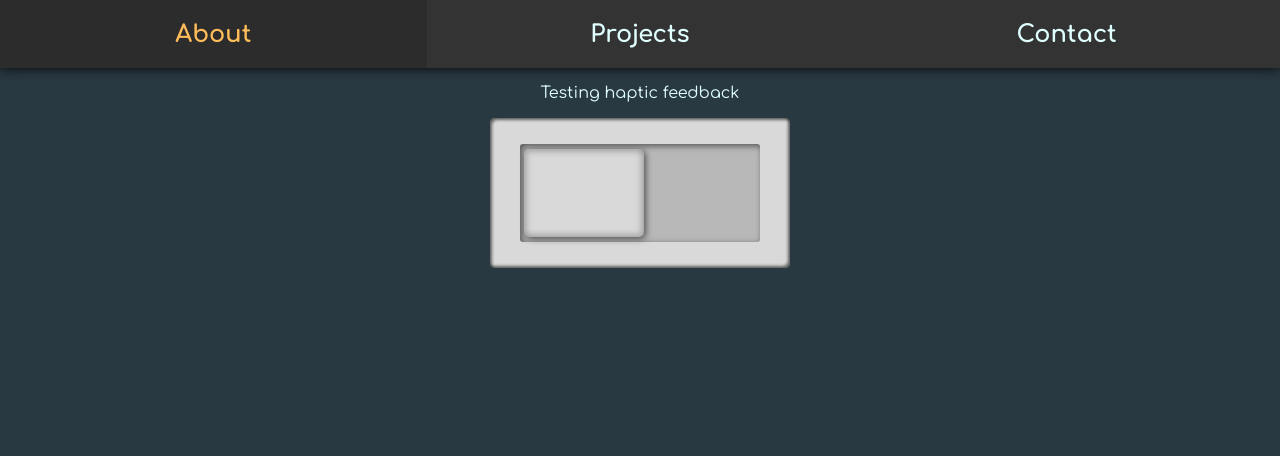
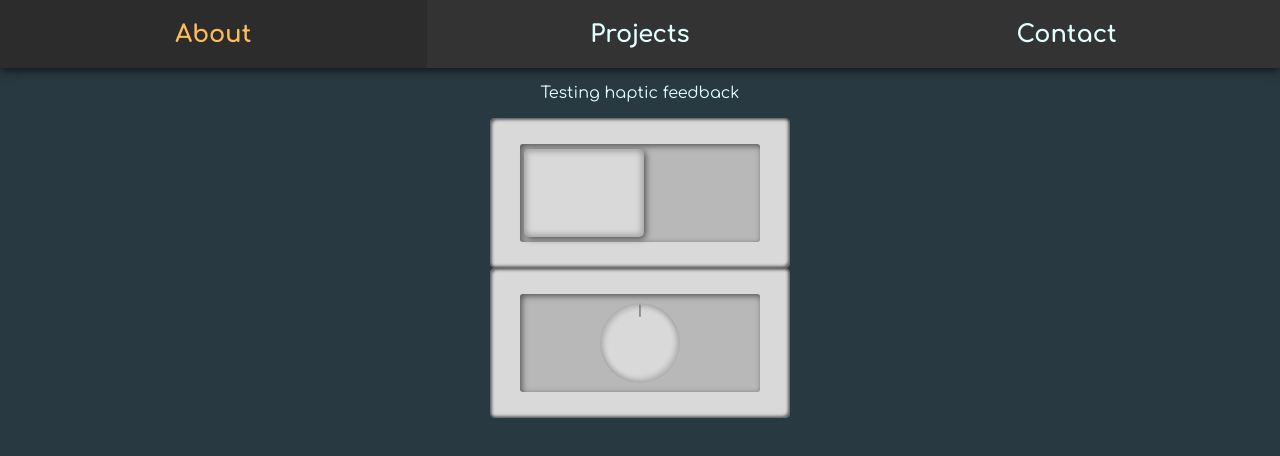
Before and after one commit to TrisRosco/portfolio, a React (Create React App) app in the folder pf/: page /interface in a window 1280 px wide. Shown: the top 456 px of the page. Built offline with nearby package versions, Linux system fonts and the light colour scheme; a web font is replaced by a local one.

Commit message:
COOL DIAL LOOK

```diff
--- /dev/null
+++ b/pf/src/components/interface/ClickyDial/index.js
@@ -0,0 +1,36 @@
+import React, { useState, useEffect } from "react";
+import "./styles.css";
+import { motion, useDragControls } from "framer-motion";
+
+function ClickyDial() {
+  const [rotVal, setRotVal] = useState(0);
+
+  const controls = useDragControls();
+
+  //while dragging, rotate the dial
+
+  return (
+    <div className="dial-outer">
+      <div className="dial-inner">
+        <motion.div
+          className="dial-handle"
+          layout
+          whileTap={{ scale: 0.95 }}
+          drag="x"
+          dragControls={controls}
+          dragConstraints={{ left: 0, right: 0 }}
+          dragElastic={0.05}
+          style={{ rotate: rotVal }}
+          whileDrag={{ rotate: rotVal }}
+          onDrag={(event, info) => {
+            setRotVal(info.point.x);
+          }}
+        >
+          I
+        </motion.div>
+      </div>
+    </div>
+  );
+}
+
+export default ClickyDial;
--- /dev/null
+++ b/pf/src/components/interface/ClickyDial/styles.css
@@ -0,0 +1,33 @@
+.dial-outer{
+    width: 300px;
+    height: 150px;
+    background:  #d9d9d9;
+    border-radius: 5px;
+    box-shadow: inset 2px 2px 3px rgba(0, 0, 0, 0.55), inset -2px -2px 3px rgba(0, 0, 0, 0.55);
+    display: flex;
+    justify-content: center;
+    align-items: center;
+}
+
+.dial-inner{
+    width: 80%;
+    height: 65%;
+    background:  #b8b8b8;
+    border-radius: 3px;
+    box-shadow: inset 2px 2px 6px rgba(0, 0, 0, 0.55);
+    display: flex;
+    justify-content: center;
+    align-items: center;
+}
+
+.dial-handle {
+    width: 5rem;
+    height: 5rem;
+    border-radius: 50%;
+    background-color: #d9d9d9;
+    text-align: center;
+    color: dimgray;
+    cursor: pointer;
+    user-select: none;
+    box-shadow: inset 2px 2px 5px 2px rgba(0, 0, 0, 0.15), inset -2px -2px 5px 2px rgba(0, 0, 0, 0.15);
+}
--- a/pf/src/pages/CoolInterface/index.js
+++ b/pf/src/pages/CoolInterface/index.js
@@ -2,6 +2,7 @@ import { React } from "react";
 import "./styles.css";
 import NavBar from "../../components/navBar";
 import ClickySwitch from "../../components/interface/ClickySwitch";
+import ClickyDial from "../../components/interface/ClickyDial";
 
 const CoolInterface = () => {
   return (
@@ -12,6 +13,7 @@ const CoolInterface = () => {
       <p className="interface-title">Testing haptic feedback</p>
       <div className="interface-container">
         <ClickySwitch />
+        <ClickyDial />
       </div>
     </div>
   );
```
Also changed, not shown: pf/src/components/interface/ClicklyDial/index.js (deleted).
